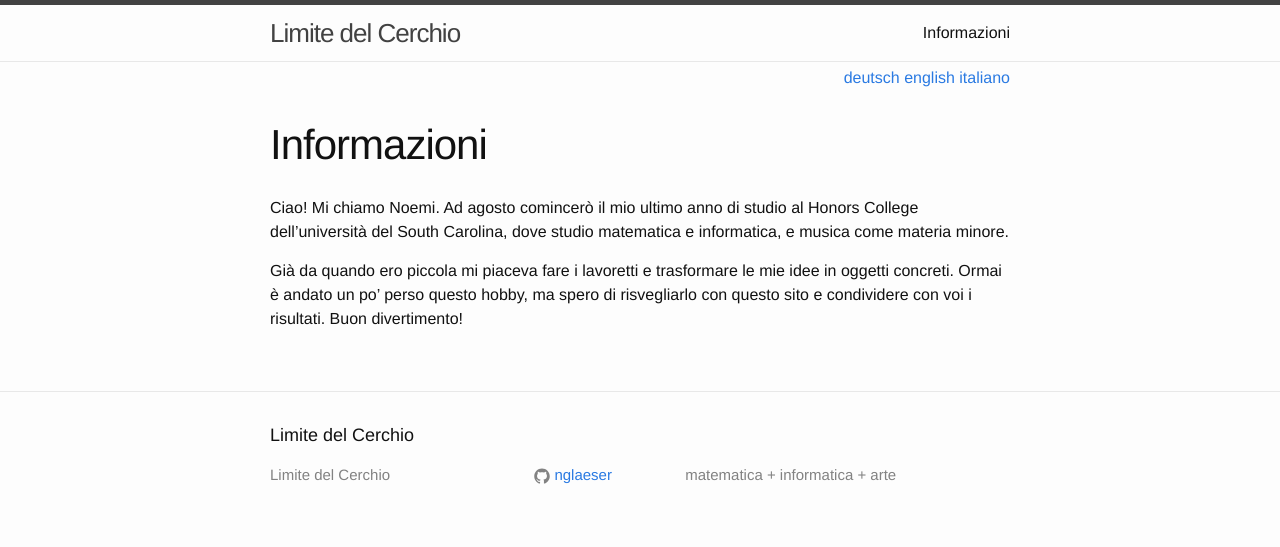
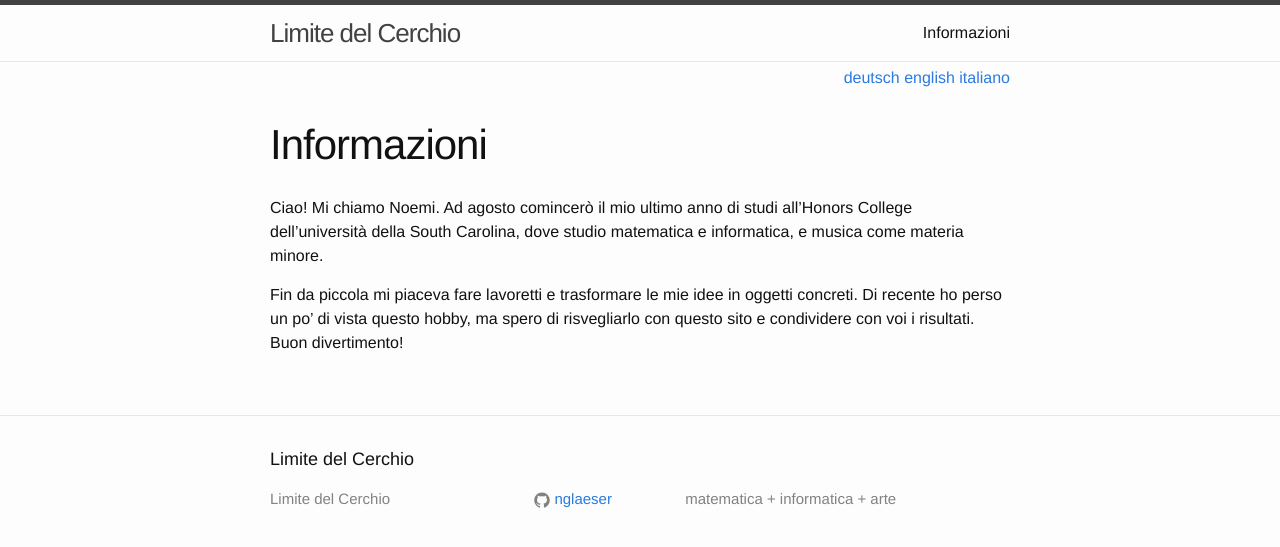
Before and after one commit to nglaeser/minima-site, a Jekyll site: the page built from sul-sito.md, in a window 1280 px wide. Shown: the top 547 px of the page. Built offline with Jekyll 4.4.1, drawn with Linux system fonts in a browser that asks for light colours.

Commit message:
update italian about

```diff
--- a/sul-sito.md
+++ b/sul-sito.md
@@ -4,6 +4,6 @@ title: Informazioni
 ref: about
 lang: it
 ---
-Ciao! Mi chiamo Noemi. Ad agosto comincerò il mio ultimo anno di studio al Honors College dell'università del South Carolina, dove studio matematica e informatica, e musica come materia minore.
+Ciao! Mi chiamo Noemi. Ad agosto comincerò il mio ultimo anno di studi all'Honors College dell'università della South Carolina, dove studio matematica e informatica, e musica come materia minore.
 
-Già da quando ero piccola mi piaceva fare i lavoretti e trasformare le mie idee in oggetti concreti. Ormai è andato un po' perso questo hobby, ma spero di risvegliarlo con questo sito e condividere con voi i risultati. Buon divertimento!
+Fin da piccola mi piaceva fare lavoretti e trasformare le mie idee in oggetti concreti. Di recente ho perso un po' di vista questo hobby, ma spero di risvegliarlo con questo sito e condividere con voi i risultati. Buon divertimento!
```
